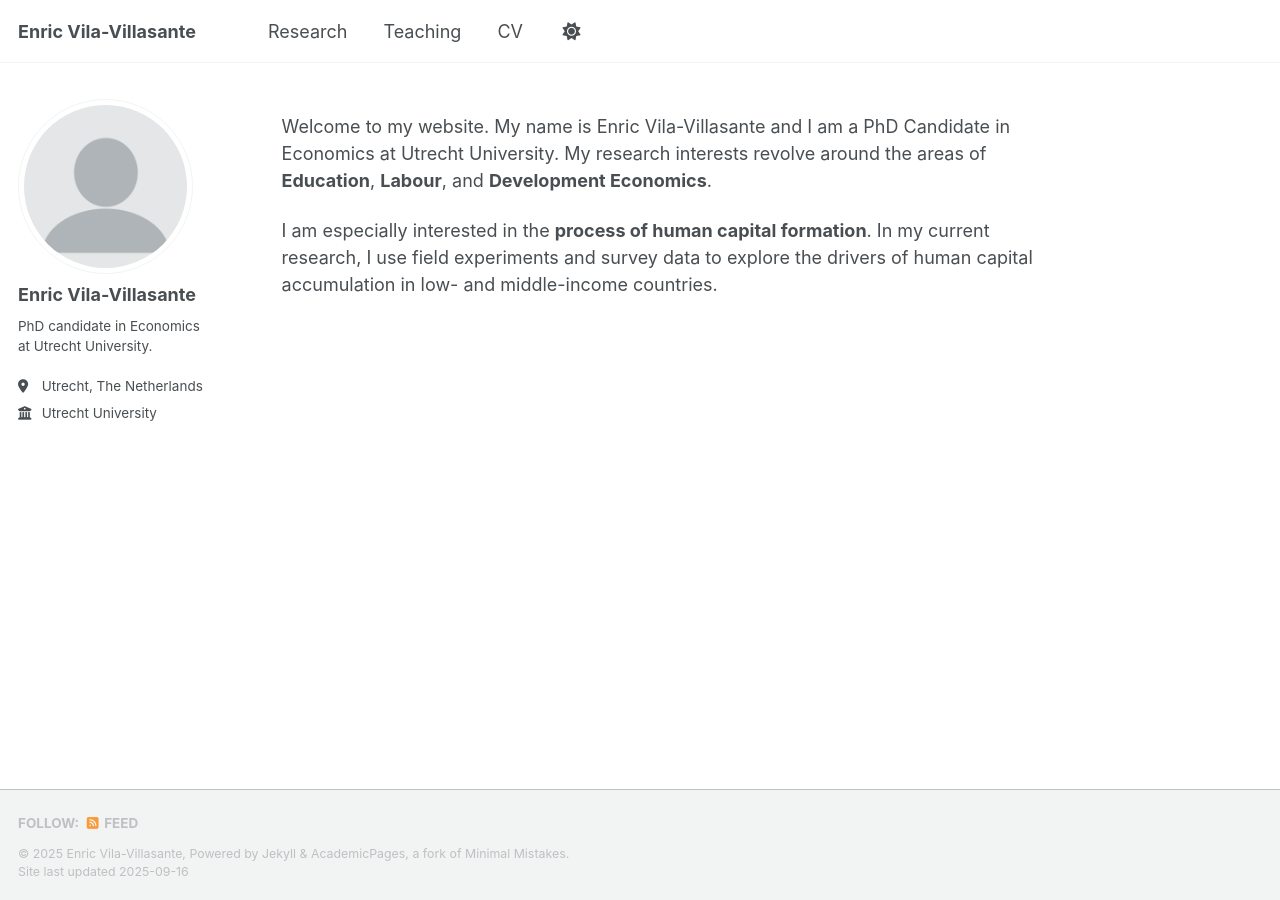
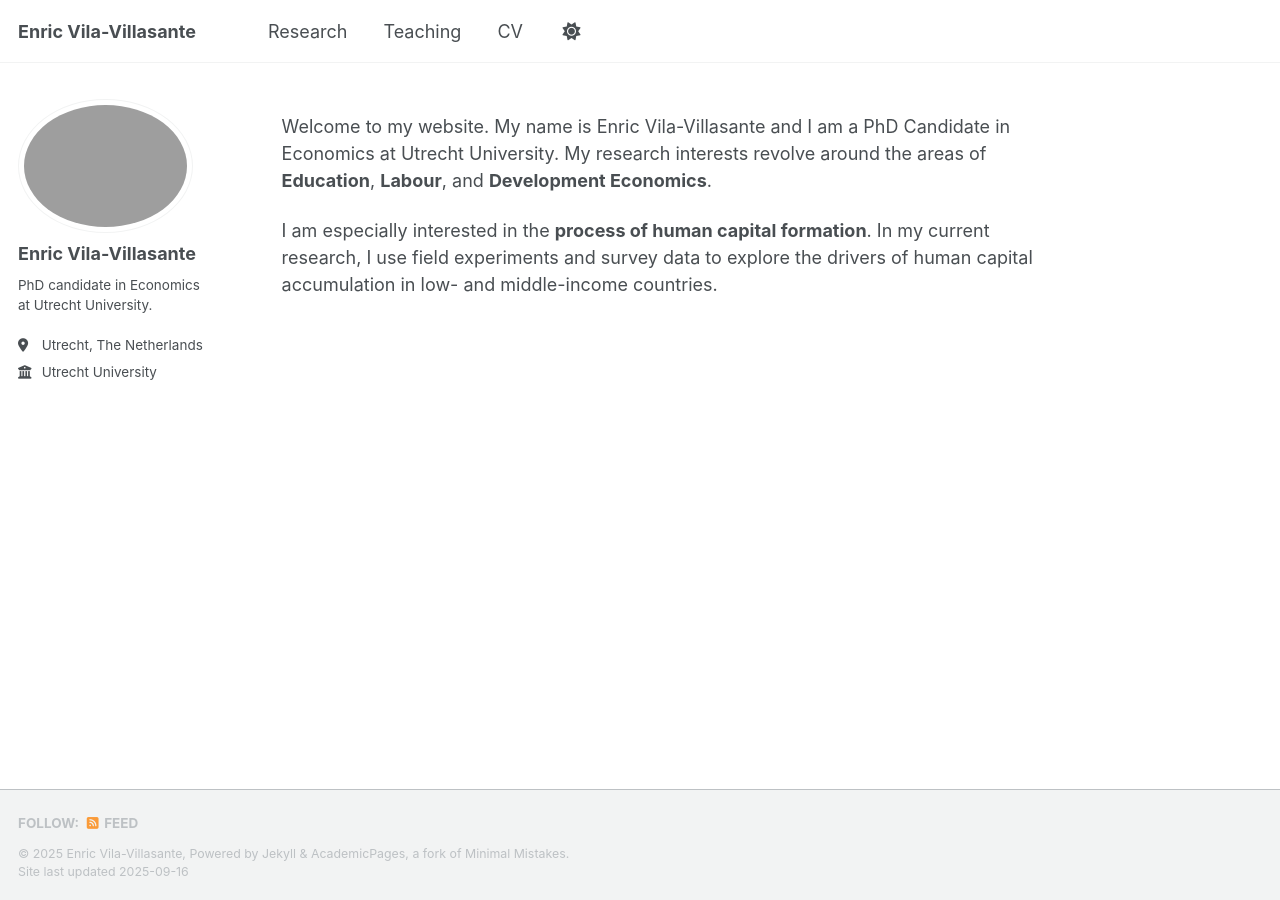
Before and after one commit to enricviladv/enricviladv.github.io, a Jekyll site: the page built from _pages/about.md, in a window 1280 px wide. Built offline with Jekyll 4.4.1, drawn with Linux system fonts in a browser that asks for light colours; a script that is not in the unit is left out.

Commit message:
Update _config.yml

```diff
--- a/_config.yml
+++ b/_config.yml
@@ -23,7 +23,7 @@ repository               : "enricviladv/enricviladv.github.io"
 #               Additional customization can be done by editing /_includes/author-profile.html
 author:
   # Biographic information
-  avatar           : "profile.png"
+  avatar           : "profile picture.jpg"
   name             : "Enric Vila-Villasante"
   pronouns         : # example: "she/her"
   bio              : "PhD candidate in Economics at Utrecht University."
```
